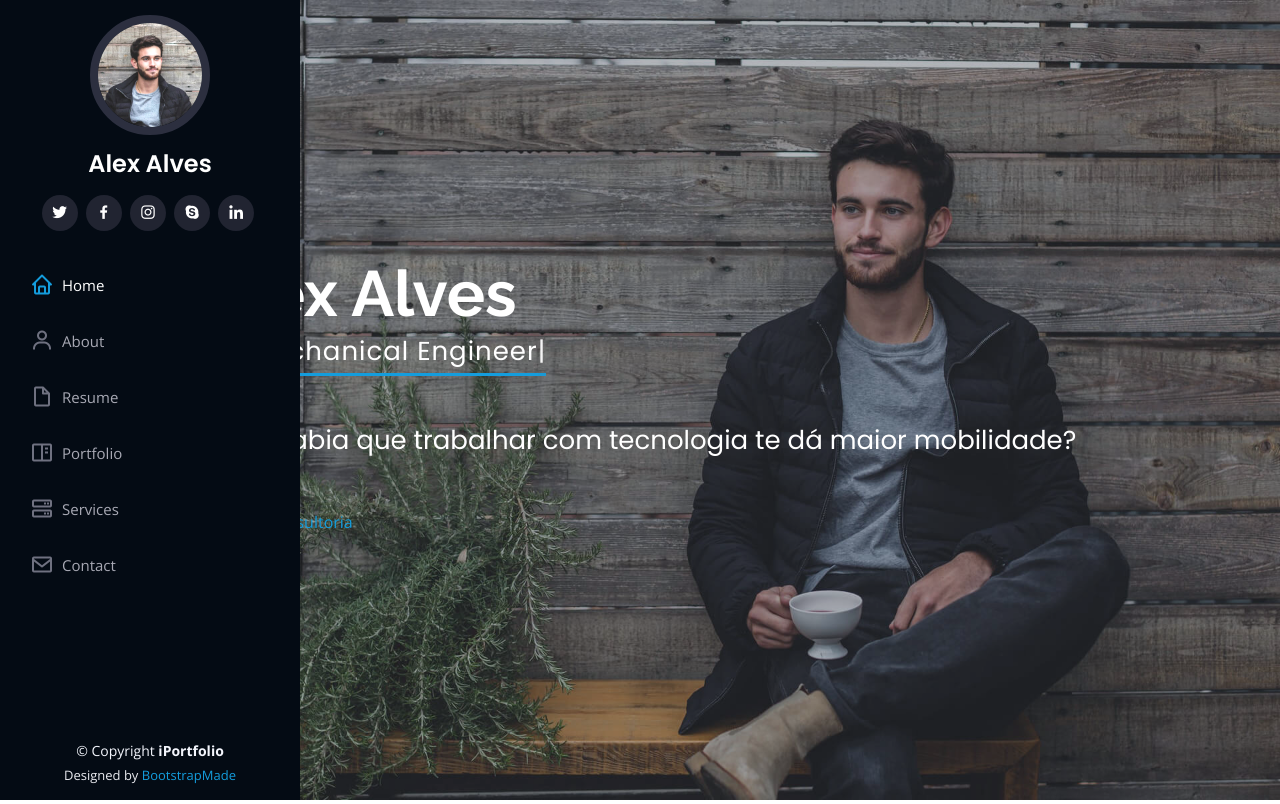
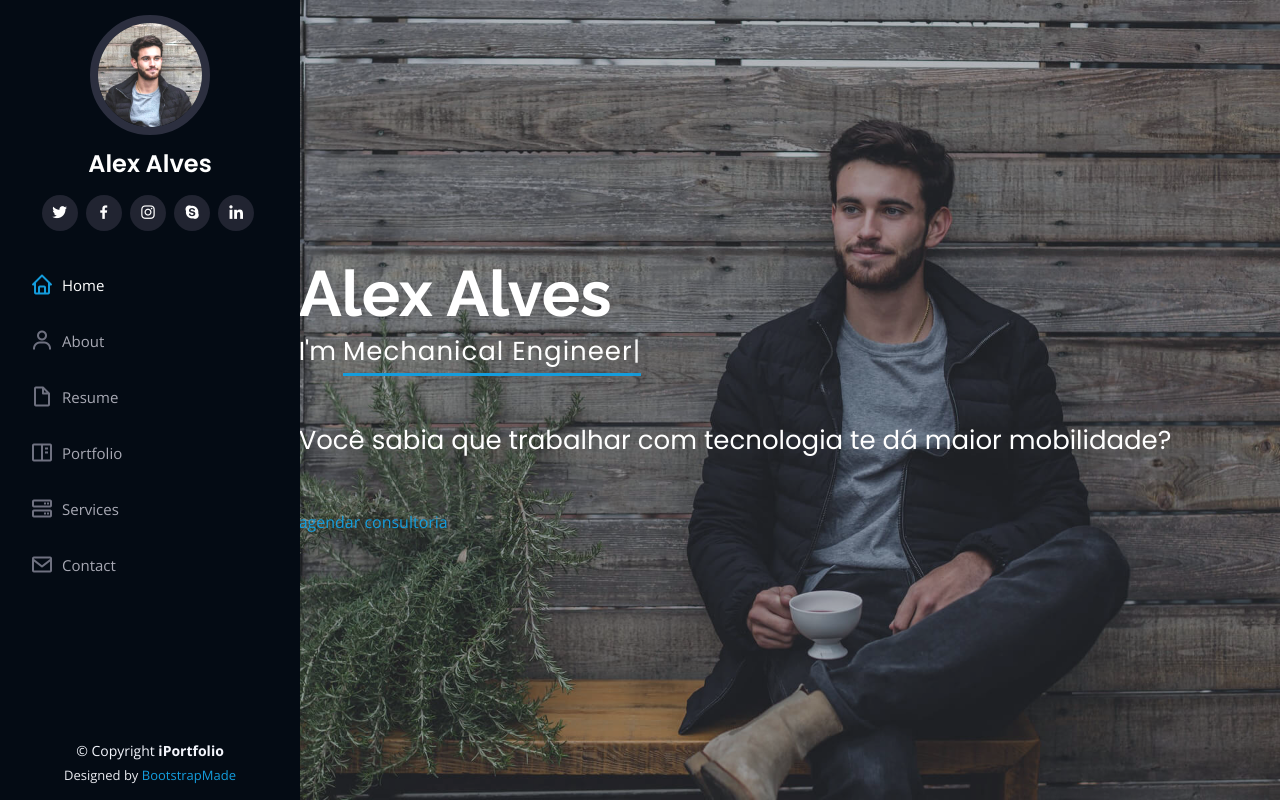
Before and after one commit to AlexAlvesJr/turma15b-heroku, a PHP site: page / in a window 1280 px wide. Shown: the top 804 px of the page. Run offline with PHP 8.4, Linux system fonts and the light colour scheme; some libraries are stand-ins or nearby versions.

```diff
--- a/index.php
+++ b/index.php
@@ -73,7 +73,7 @@
 
   <!-- ======= Hero Section ======= -->
   <section id="hero" class="d-flex flex-column justify-content-center align-items-center">
-    <div class="hero-container" data-aos="fade-in">
+    <div class="hero-container" data-aos="fade-in" style="margin-left: 190px;">
       <h1>Alex Alves</h1>
       <p>I'm <span class="typed" data-typed-items="IT Analyst, Mechanical Engineer, DJ"></span></p>
       <p>Você sabia que trabalhar com tecnologia te dá maior mobilidade?</p>
```
